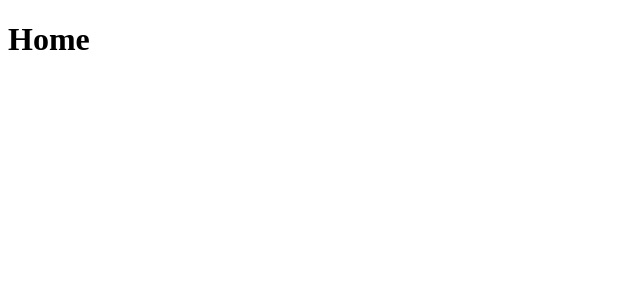
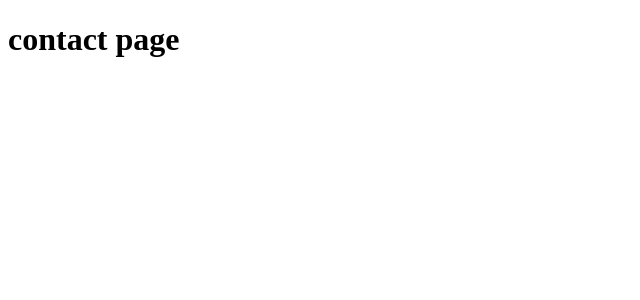
Before and after one commit to DhanushT7/Chat-Application, a React (Vite) app in the folder Frontend/: page /contact in a window 1280 px wide. Shown: the top 300 px of the page, without its empty margins (0-640 px from the left). Built offline with nearby package versions, Linux system fonts and the light colour scheme.

Commit message:
added routers to all pages

```diff
--- a/Frontend/src/App.jsx
+++ b/Frontend/src/App.jsx
@@ -1,10 +1,19 @@
+import {BrowserRouter as Router, Routes,Route, Link} from 'react-router-dom'
 import Home from './pages/home/Home.jsx'
+import Contact from './pages/contact/contact.jsx'
+import Login from './pages/login/login.jsx'
+import SignIn from './pages/signIn/signIn.jsx'
 
 function App() {
   return(
-    <>
-      <Home/>
-    </>
+      <Router>
+        <Routes>
+          <Route path="/" element={ <Home/> } />
+          <Route path="/login" element={ <Login/>} />
+          <Route path="/signIn" element={ <SignIn/> } />
+          <Route path="/contact" element={ <Contact/> } />
+        </Routes>
+      </Router>
   );
 }
 
--- a/Frontend/src/pages/contact/contact.jsx
+++ b/Frontend/src/pages/contact/contact.jsx
@@ -0,0 +1,8 @@
+function Contact(){
+  return(
+    <>
+      <h1>contact page</h1>
+    </>
+  );
+}
+export default Contact;
--- a/Frontend/src/pages/login/login.jsx
+++ b/Frontend/src/pages/login/login.jsx
@@ -0,0 +1,8 @@
+function Login(){
+  return(
+    <>
+      <h1>login page</h1>
+    </>
+  );
+}
+export default Login;
--- a/Frontend/src/pages/signIn/signIn.jsx
+++ b/Frontend/src/pages/signIn/signIn.jsx
@@ -0,0 +1,8 @@
+function SignIn(){
+  return(
+    <>
+      <h1>SignIn page</h1>
+    </>
+  );
+}
+export default SignIn;
--- a/package.json
+++ b/package.json
@@ -14,7 +14,8 @@
   "dependencies": {
     "dotenv": "^16.4.7",
     "express": "^4.21.2",
-    "mongoose": "^8.9.5"
+    "mongoose": "^8.9.5",
+    "react-router-dom": "^7.1.5"
   },
   "devDependencies": {
     "nodemon": "^3.1.9"
```
Also changed, not shown: 1 other file (tests, documents, lock files or other folders).
